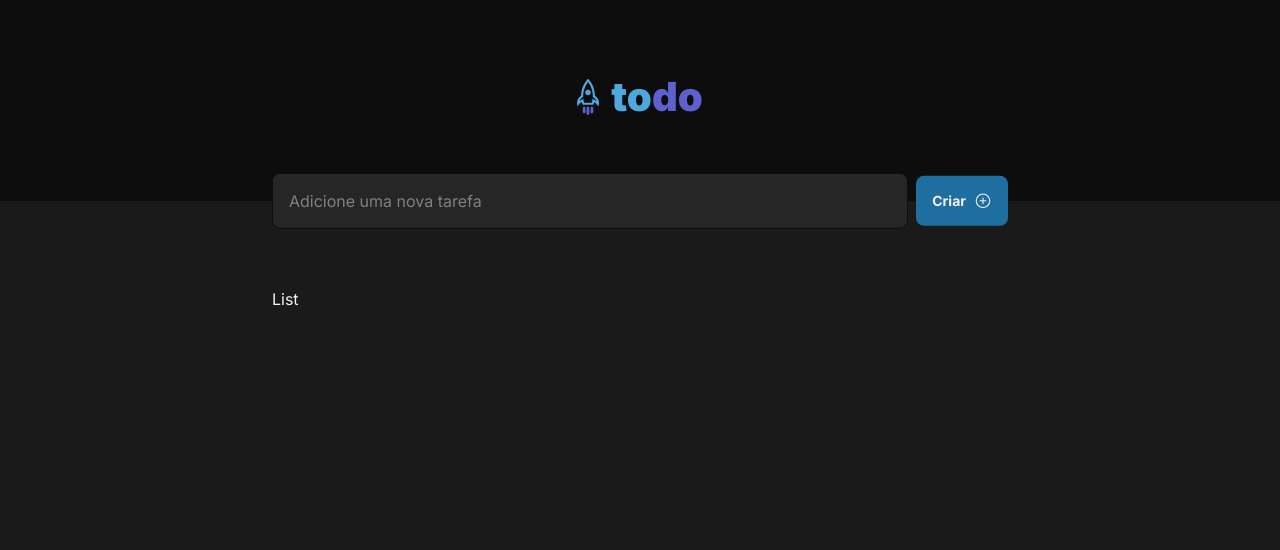
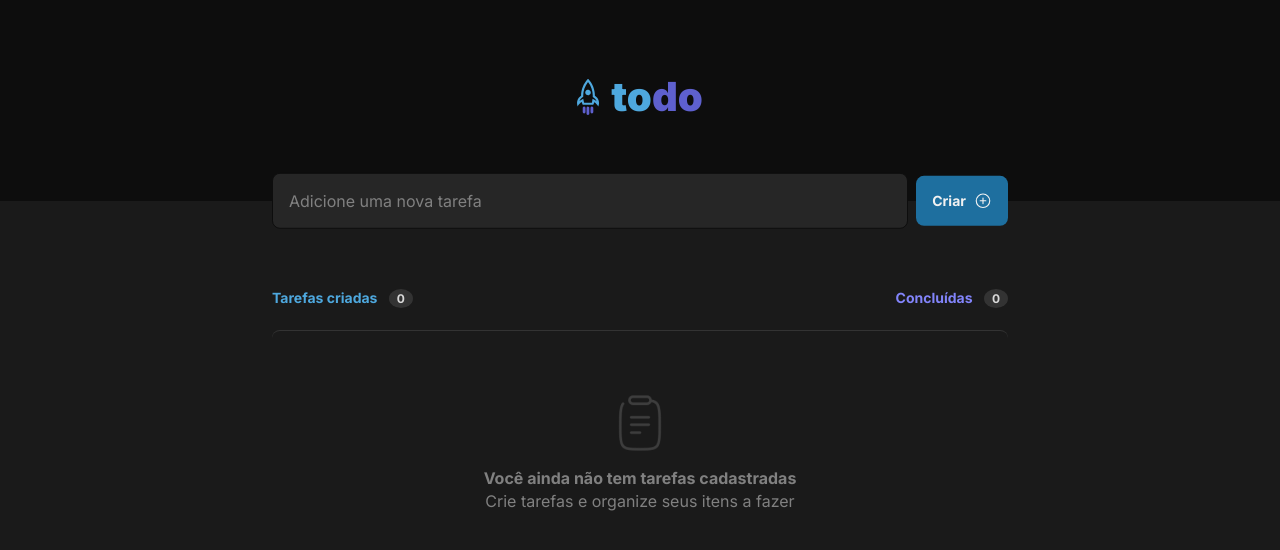
Before and after one commit to castrosuellenx/ignite-to-do-list-reactjs, a React (Vite) app: page / in a window 1280 px wide. Shown: the top 550 px of the page. Built offline with nearby package versions, Linux system fonts and the light colour scheme.

Commit message:
add List component with empty version

```diff
--- a/src/components/List.module.css
+++ b/src/components/List.module.css
@@ -0,0 +1,54 @@
+.listHeader {
+  display: flex;
+  flex-direction: row;
+  justify-content: space-between;
+
+  font-weight: bold;
+
+  margin-bottom: 1.5rem;
+}
+
+.listHeader aside:first-of-type {
+  color: var(--blue);
+}
+
+.listHeader aside:last-of-type {
+  color: var(--purple);
+}
+
+.listHeader aside p {
+  font-size: 0.875rem;
+}
+
+.listHeader aside p span {
+  font-size: 0.75rem;
+  color: var(--gray-200);
+
+  margin-left: 0.5rem;
+  padding: 0.125rem 0.5rem;
+  border-radius: 100%;
+  background-color: var(--gray-400);
+}
+
+.emptyListContent {
+  display: flex;
+  flex-direction: column;
+  align-items: center;
+  justify-content: center;
+
+  gap: 1rem;
+  padding: 4rem 1.5rem;
+  border-top: 1px solid var(--gray-400);
+  border-radius: 8px;
+}
+
+.emptyListContent img {
+  width: 3.5rem;
+  height: 3.5rem;
+}
+
+.emptyListContent p {
+  text-align: center;
+  color: var(--gray-300);
+  line-height: 140%;
+}
--- a/src/components/List.tsx
+++ b/src/components/List.tsx
@@ -1,5 +1,33 @@
 import styles from './List.module.css';
 
 export function List() {
-  return <p>List</p>;
+  const tasksLength = 0;
+  const tasksCompleted = 0;
+
+  return (
+    <div>
+      <div className={styles.listHeader}>
+        <aside>
+          <p>
+            Tarefas criadas <span>{tasksLength}</span>
+          </p>
+        </aside>
+
+        <aside>
+          <p>
+            Concluídas <span>{tasksCompleted}</span>
+          </p>
+        </aside>
+      </div>
+
+      <div className={styles.emptyListContent}>
+        <img src="./clipboard.png" alt="" />
+        <p>
+          <strong>Você ainda não tem tarefas cadastradas</strong>
+          <br />
+          <span>Crie tarefas e organize seus itens a fazer</span>
+        </p>
+      </div>
+    </div>
+  );
 }
```
